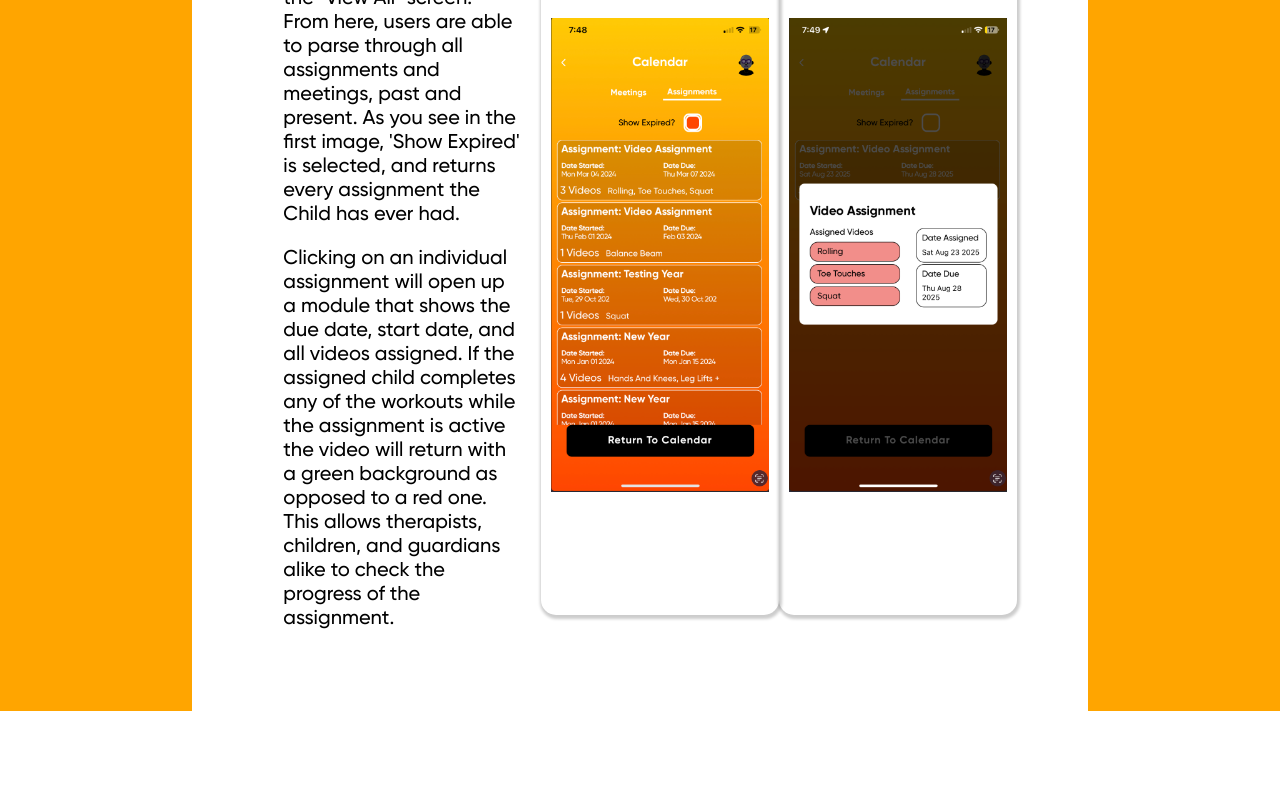
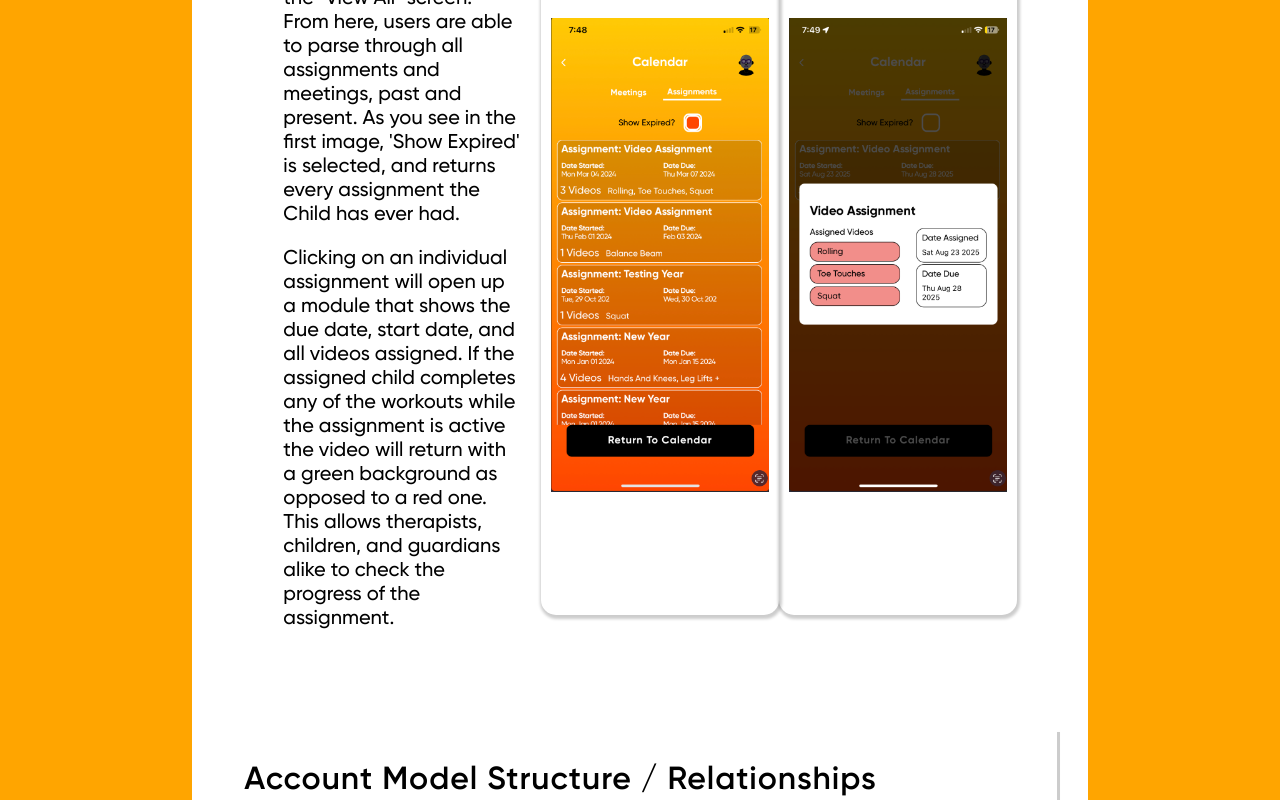
Before and after one commit to NLanese/the-codex, a Next.js app: page /showcases/works/knm in a window 1280 px wide. Shown: the part 3825-4625 px from the top of the page. Before the commit the page ends 4536 px from the top, so only its background shows below. Built offline with nearby package versions, Linux system fonts and the light colour scheme.

Commit message:
Update knm.js

```diff
--- a/pages/showcases/works/knm.js
+++ b/pages/showcases/works/knm.js
@@ -385,6 +385,7 @@ export default function KNMPage(){
                         {renderAccountTypes()}
                     <div style={{...Styles.Fonts.lessonHeader, paddingTop: 30}}>Calendar Functionality and Assignments / Meetings</div>
                         {renderCalendarDetails()}
+                        <div style={{...Styles.Fonts.lessonHeader, paddingTop: 30}}>Account Model Structure / Relationships</div>
                 </div>
             </div>
         </div>
```
